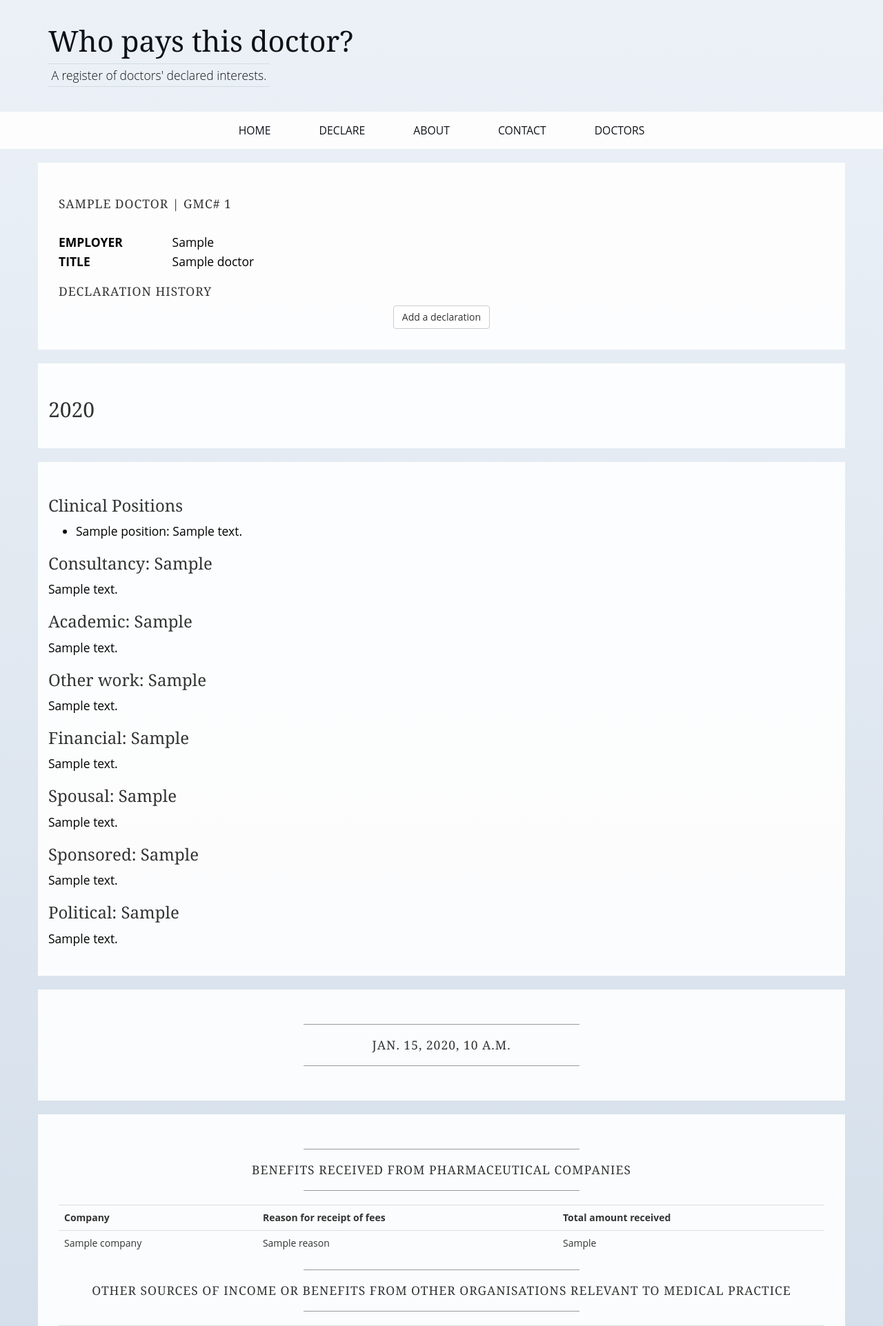
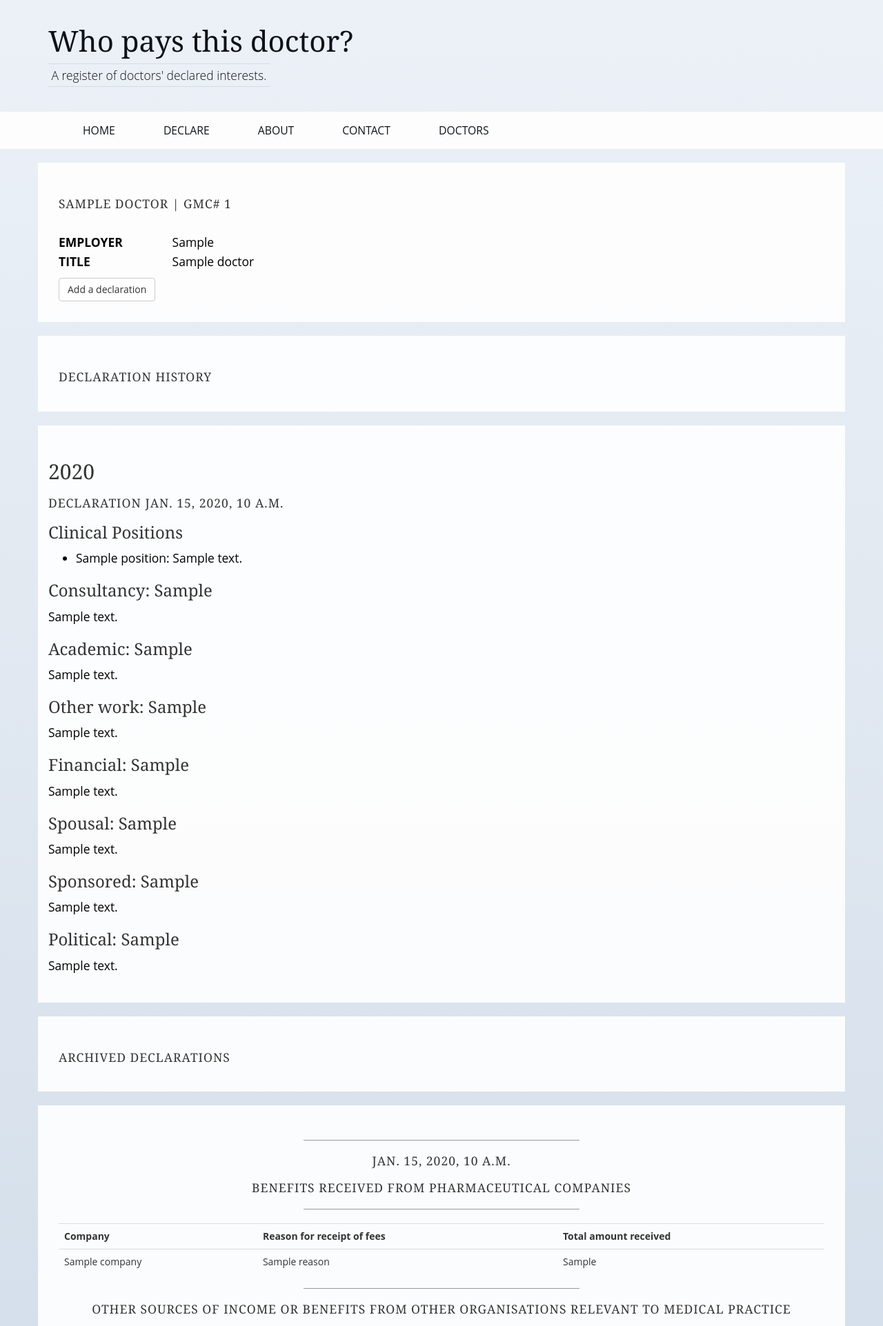
Before and after one commit to openhealthcare/whopaysthisdoctor.org, a Django app: template whopays/templates/doctors/doctor_detail.html in a window 1280 px wide. Shown: the top 1923 px of the page at 69% size. Run offline with Django 3.2, Linux system fonts and the light colour scheme; the template is opened without the code that fills it: most values are stand-ins (such as "Sample title", 1, 10 or a date in 2020); some libraries are stand-ins or nearby versions; some web fonts are replaced.

Commit message:
Split declaration history and archived declarations

```diff
--- a/whopays/static/css/wp.css
+++ b/whopays/static/css/wp.css
@@ -51,6 +51,10 @@ Brand
 /* --------
 Navbar
 ----------*/
+
+.navbar-nav {
+    margin: 0px 0px;
+}
 
 .navbar li {
   font-size: 0.9em
--- a/whopays/templates/baser.html
+++ b/whopays/templates/baser.html
@@ -71,7 +71,7 @@
             <p>
               Copyright &copy; WhoPaysThisDoctor.org &mdash; team&#64;whopaysthisdoctor.org
               <br />
-              Powered by <a href="http://openhealthcare.org.uk">OHCUK</a>
+              Powered by <a href="http://openhealthcare.org.uk">OHC</a>
             </p>
           </div>
         </div>
--- a/whopays/templates/doctors/doctor_detail.html
+++ b/whopays/templates/doctors/doctor_detail.html
@@ -18,25 +18,26 @@
             <span class="identifier">Title</span> {{ doctor.job_title }}
           </li>
         </ul>
-      </div>
-
-
-      <div class="col-lg-12">
-        <h3 class="intro-text">Declaration History</h3>
-        <center>
         <a href="{% url 're-establish-identity' pk=doctor.pk %}" class="btn btn-default">Add a declaration</a>
-        </center>
       </div>
     </div>
   </div>
+
+  {% if declarations %}
+  <div class="row box">
+    <div class="col-lg-12">
+      <h3 class="intro-text">Declaration History</h3>
+    </div>
+  </div>
+{% endif %}
 
 
   {% for year, annual_decalarations in declarations.items %}
     <div class="row box">
       <h2>{{ year }} </h2>
-    </div>
       {% for declaration in annual_decalarations %}
-      <div class="row box">
+
+        <h3 class="intro-text">Declaration {{ declaration.dt_created }}
           <h3> Clinical Positions</h3>
           <ul>
             {% for position in declaration.workdetails_set.all %}
@@ -113,6 +114,11 @@
   {% endfor %}
 {% endfor %}
 
+ <div class="row box">
+    <div class="col-lg-12">
+      <h3 class="intro-text">Archived Declarations</h3>
+    </div>
+  </div>
 
 {% include 'doctors/doctor_detail_archived.html' %}
 
--- a/whopays/templates/doctors/doctor_detail_archived.html
+++ b/whopays/templates/doctors/doctor_detail_archived.html
@@ -6,23 +6,16 @@
           <div class="col-lg-12">
             <hr>
             <h2 class="intro-text text-center">{{ declaration.date_created }}</h2>
-            <hr />
           </div>
-        </div>
-      </div>
 
-      <div class="row">
-        <div class="box">
           <div class="col-lg-12">
 
             {% if declaration.nothing_to_declare %}
-              <hr />
               <h2 class="intro-text text-center">Nothing To Declare</h2>
               <hr />
             {% endif %}
 
             {% if declaration.pharmabenefit_set.count > 0 %}
-              <hr>
               <h2 class="intro-text text-center">Benefits received from pharmaceutical companies</h2>
               <hr />
               <table class="table">
```
Lines whose indentation alone changed are shown as unchanged.
